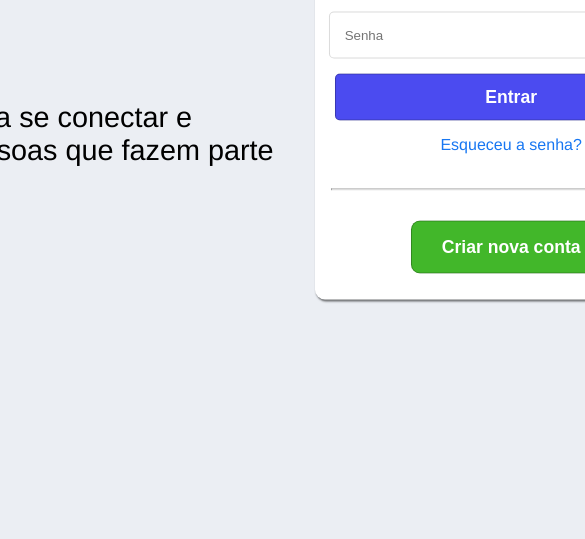
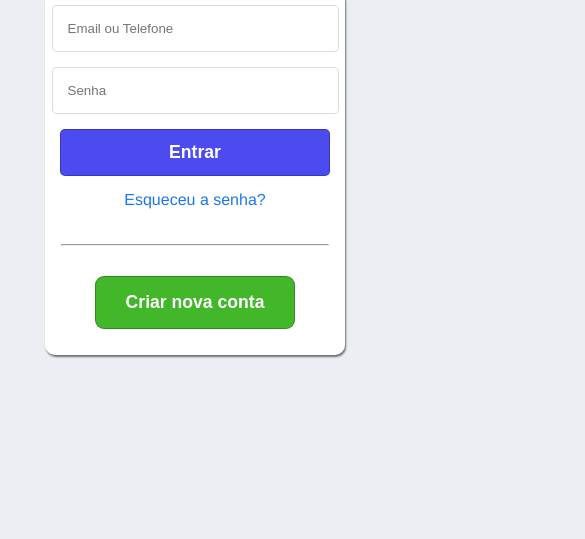
Before and after one commit to isaqueTaylor/login-facebook, a plain HTML site: page index.html in a window 390 px wide. Shown: the part 305-844 px from the top of the page, 585 px wide, since content can reach past the window. Drawn offline with Linux system fonts and the light colour scheme.

Commit message:
Update style.css
deixei o site responsivel

```diff
--- a/style.css
+++ b/style.css
@@ -78,3 +78,23 @@ hr{
     margin: 20px 16px;
     text-align: center;
 }
+@media (max-width: 720px){
+    body{
+        display: inline-block;
+        flex-wrap: wrap;
+        top: 50%;
+        left: 50%;
+        transform: translate(-50%, -50%);
+    }
+    .facebook h1{
+        align-items: center;
+        font-size: 2em;
+    }
+    .facebook p{
+        font-size: 1em;
+        margin-bottom: 10px;
+    }
+    .login{
+        width: 300px;
+    }
+}
```
